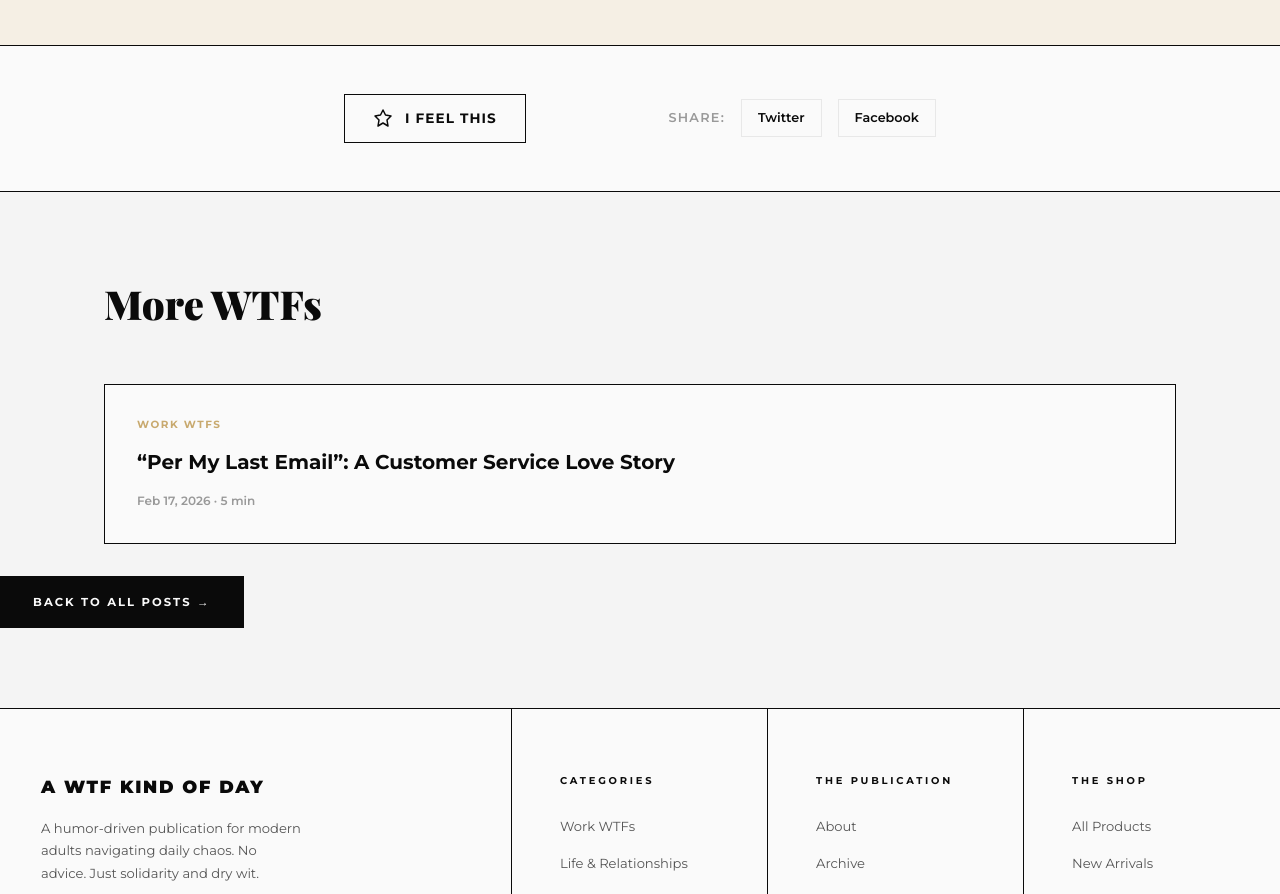
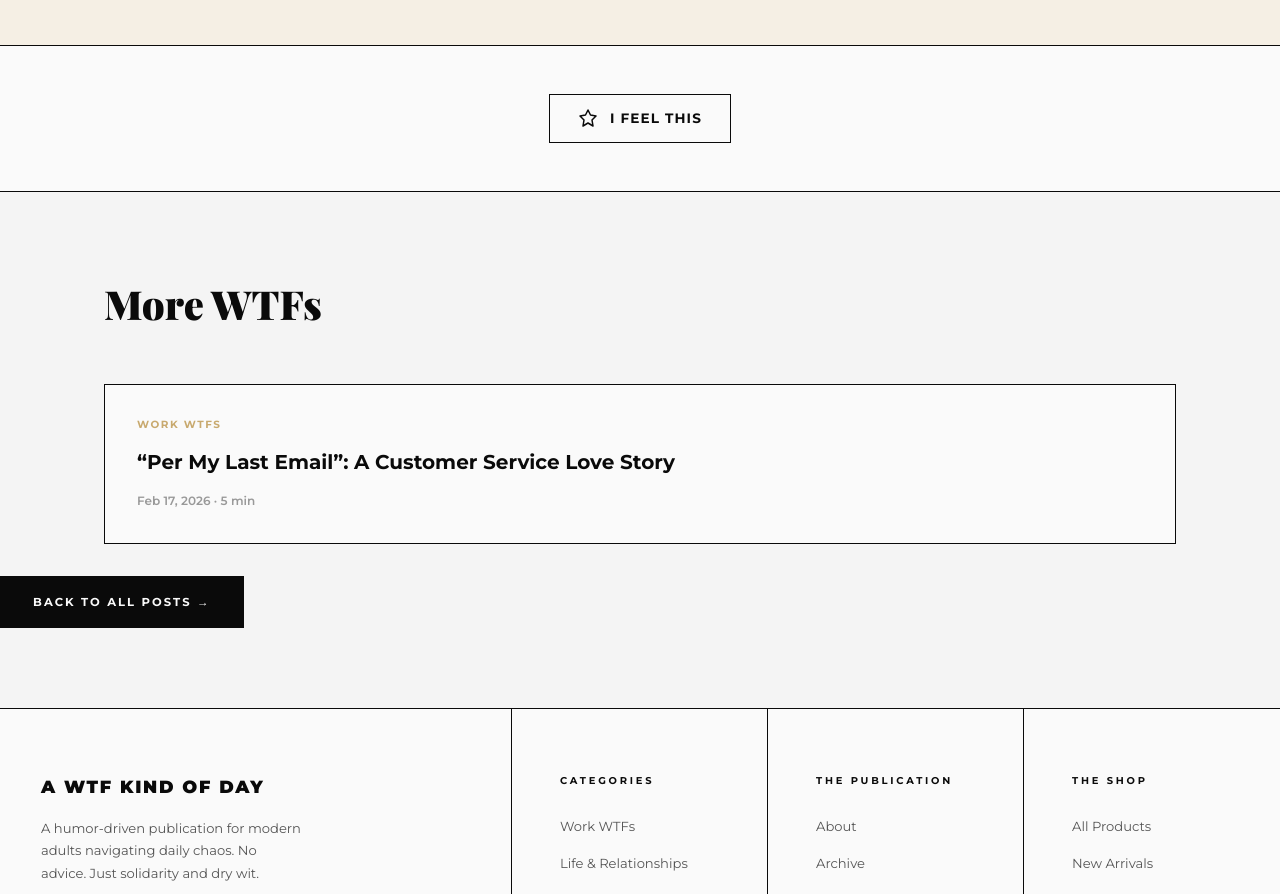
Before and after one commit to merrygrant-rgb/awtfkindofday, an Eleventy site: page content/posts/2026-02-12-meeting-email.md in a window 1280 px wide. Shown: the part 3606-4500 px from the top of the page. Built offline with nearby package versions, Linux system fonts and the light colour scheme; Eleventy itself is replaced by a stand-in of ours; files that its build step writes are made by us from their sources; a web font is replaced by a local one.

Commit message:
Update post.njk

```diff
--- a/_includes/layouts/post.njk
+++ b/_includes/layouts/post.njk
@@ -50,7 +50,7 @@ layout: layouts/base.njk
   </div>
   {% endif %}
 
-  <!-- Share & Validate -->
+  <!-- Validate -->
   <div class="post-actions">
     <div class="post-actions-inner">
       <button class="post-validate-btn" onclick="validatePost(this)">
@@ -59,11 +59,6 @@ layout: layouts/base.njk
         </svg>
         <span class="validate-text">I Feel This</span>
       </button>
-      <div class="post-share">
-        <span class="post-share-label">Share:</span>
-        <a href="https://twitter.com/intent/tweet?url={{ page.url | url | absoluteUrl(metadata.url) }}&text={{ title }}" class="post-share-btn" target="_blank" rel="noopener">Twitter</a>
-        <a href="https://www.facebook.com/sharer/sharer.php?u={{ page.url | url | absoluteUrl(metadata.url) }}" class="post-share-btn" target="_blank" rel="noopener">Facebook</a>
-      </div>
     </div>
   </div>
 
@@ -266,10 +261,8 @@ layout: layouts/base.njk
   margin: 0 auto;
   padding: 0 5%;
   display: flex;
-  justify-content: space-between;
+  justify-content: center;
   align-items: center;
-  gap: 2rem;
-  flex-wrap: wrap;
 }
 
 .post-validate-btn {
@@ -298,36 +291,6 @@ layout: layouts/base.njk
   background: var(--accent);
   border-color: var(--accent);
   color: var(--white);
-}
-
-.post-share {
-  display: flex;
-  align-items: center;
-  gap: 1rem;
-}
-
-.post-share-label {
-  font-size: 0.8rem;
-  font-weight: 600;
-  color: var(--gray-400);
-  letter-spacing: 0.1em;
-  text-transform: uppercase;
-}
-
-.post-share-btn {
-  font-size: 0.8rem;
-  font-weight: 600;
-  color: var(--black);
-  text-decoration: none;
-  padding: 0.5rem 1rem;
-  border: 1px solid var(--gray-200);
-  transition: all 0.2s;
-}
-
-.post-share-btn:hover {
-  background: var(--black);
-  color: var(--white);
-  border-color: var(--black);
 }
 
 .post-more {
@@ -397,11 +360,6 @@ layout: layouts/base.njk
   .post-page-title {
     font-size: 2.5rem;
   }
-
-  .post-actions-inner {
-    flex-direction: column;
-    align-items: flex-start;
-  }
 }
 </style>
 
```
